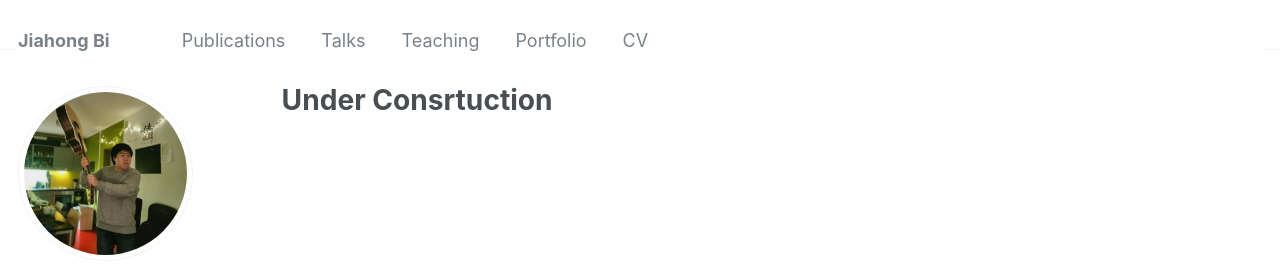
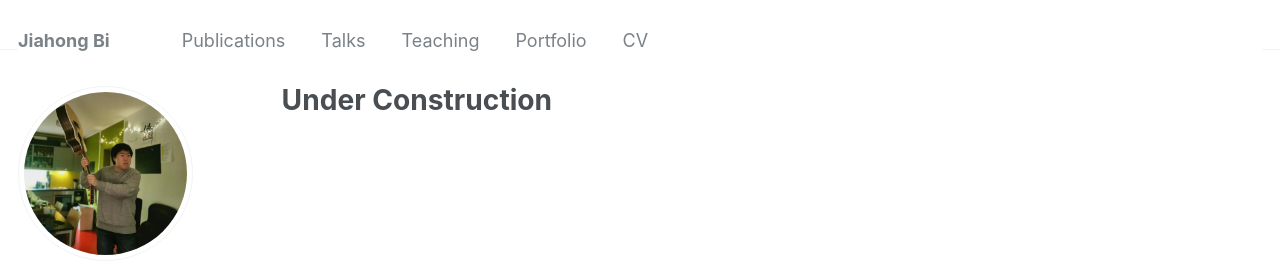
Before and after one commit to HahaLan97/HahaLan97.github.io, a Jekyll site: the page built from _pages/about.md, in a window 1280 px wide. Shown: the top 272 px of the page. Built offline with Jekyll 4.4.1, drawn with Linux system fonts in a browser that asks for light colours; some web fonts are replaced.

Commit message:
Update about.md

```diff
--- a/_pages/about.md
+++ b/_pages/about.md
@@ -1,10 +1,10 @@
 ---
-layout: archive
 permalink: /
-title: "Under Consrtuction"
+title: "Under Construction"
 author_profile: true
 redirect_from:
-  /
+  - /about/
+  - /about.html
 ---
 
 <!---
```
